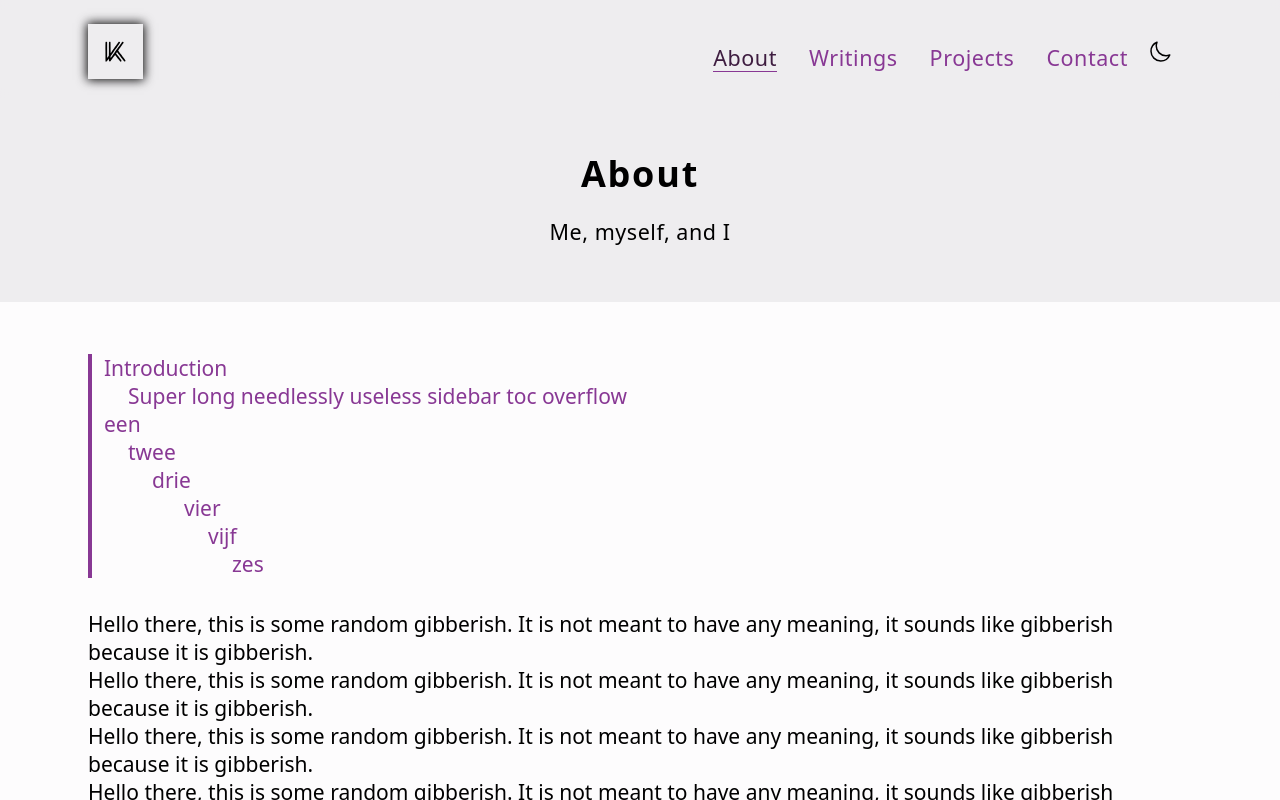
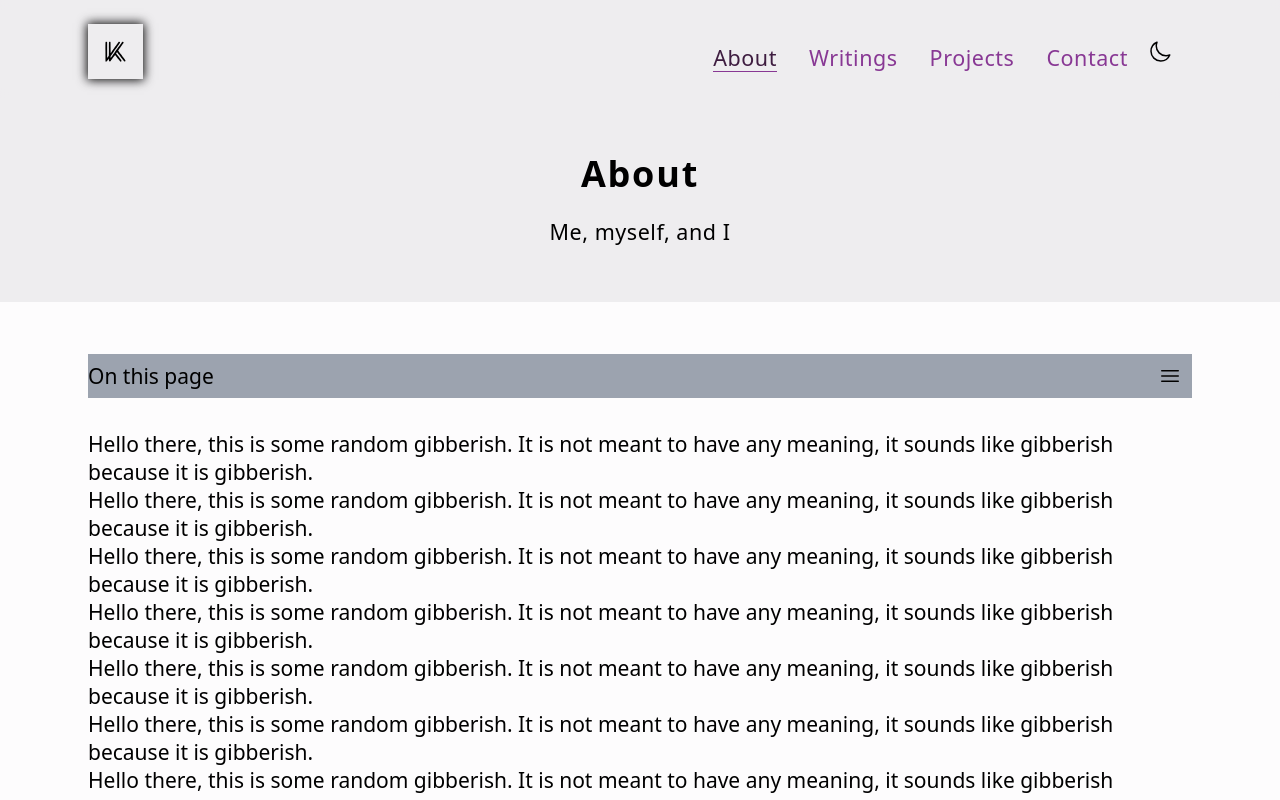
Before and after one commit to khinshankhan/www, a Next.js app: page /about in a window 1280 px wide. Shown: the top 800 px of the page. Built offline with nearby package versions, Linux system fonts and the light colour scheme; what tailwindcss-hyphens would draw is missing.

Commit message:
wrap toc in a controlled collapsible

```diff
--- a/components/layouts/sidebar.tsx
+++ b/components/layouts/sidebar.tsx
@@ -17,7 +17,7 @@ export function WithSidebar({ direction = "left", sidebar, children }: WithSideb
       )}
     >
       {sidebar && (
-        <aside className="top-6 mt-6 pt-0 sm:top-2 sm:pt-2 xl:sticky xl:min-w-[200px] xl:max-w-[225px] xl:self-start 2xl:min-w-[225px] 2xl:max-w-[275px]">
+        <aside className="top-6 mt-6 pt-0 sm:top-2 sm:pt-2 xl:sticky xl:min-w-[225px] xl:max-w-[225px] xl:self-start 2xl:min-w-[275px] 2xl:max-w-[275px]">
           {sidebar}
         </aside>
       )}
--- a/components/layouts/toc.tsx
+++ b/components/layouts/toc.tsx
@@ -1,18 +1,43 @@
-import React from "react"
+import React, { useEffect, useState } from "react"
 
 import { cx } from "lib/utils"
+import { useBreakpoint } from "hooks"
+
+import { Collapsible, CollapsibleContent, CollapsibleTrigger } from "components/ui"
+import { MenuToggle } from "components/toggles"
 
 interface TocProps {
   headings: { id: string; level: number; content: string }[]
 }
 export function Toc({ headings: headingsProp }: TocProps) {
+  const [open, setOpen] = useState(true)
+  const isXl = useBreakpoint("xl")
+
+  useEffect(() => {
+    if (isXl) {
+      setOpen(true)
+    } else {
+      setOpen(false)
+    }
+  }, [isXl])
+
   const minLevel =
     headingsProp.length === 0 ? 0 : headingsProp.reduce((min, { level }) => Math.min(min, level), 7)
 
   const headings = [{ id: "excerpt", level: minLevel, content: "Introduction" }, ...headingsProp]
 
   return (
-    <ul>
+    <Collapsible className="w-full" open={open} onOpenChange={setOpen}>
+      <CollapsibleTrigger asChild>
+        <button className="w-full">
+          <span className="flex items-center justify-between">
+            <span>On this page</span>
+            <MenuToggle isOpen={open} />
+          </span>
+        </button>
+      </CollapsibleTrigger>
+      <CollapsibleContent className="animated-collapsible">
+        <ul className="mt-4">
           {headings.map(({ id, level, content }) => {
             // TODO: use a scrollspy to determine active
             const active = false
@@ -37,5 +62,7 @@ export function Toc({ headings: headingsProp }: TocProps) {
             )
           })}
         </ul>
+      </CollapsibleContent>
+    </Collapsible>
   )
 }
```
Lines whose indentation alone changed are shown as unchanged.
